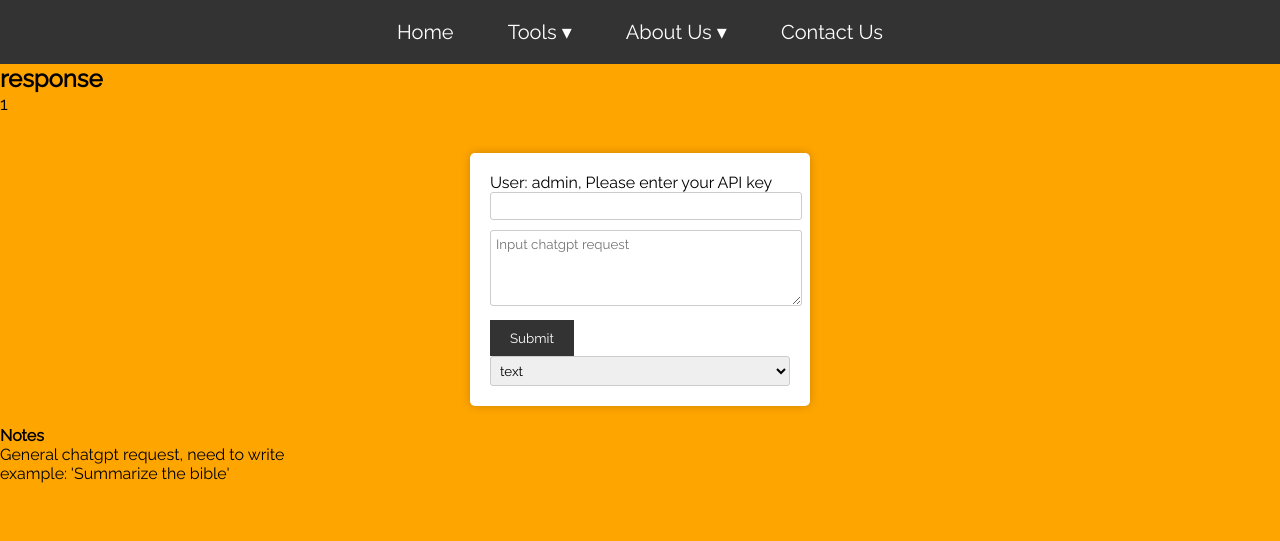
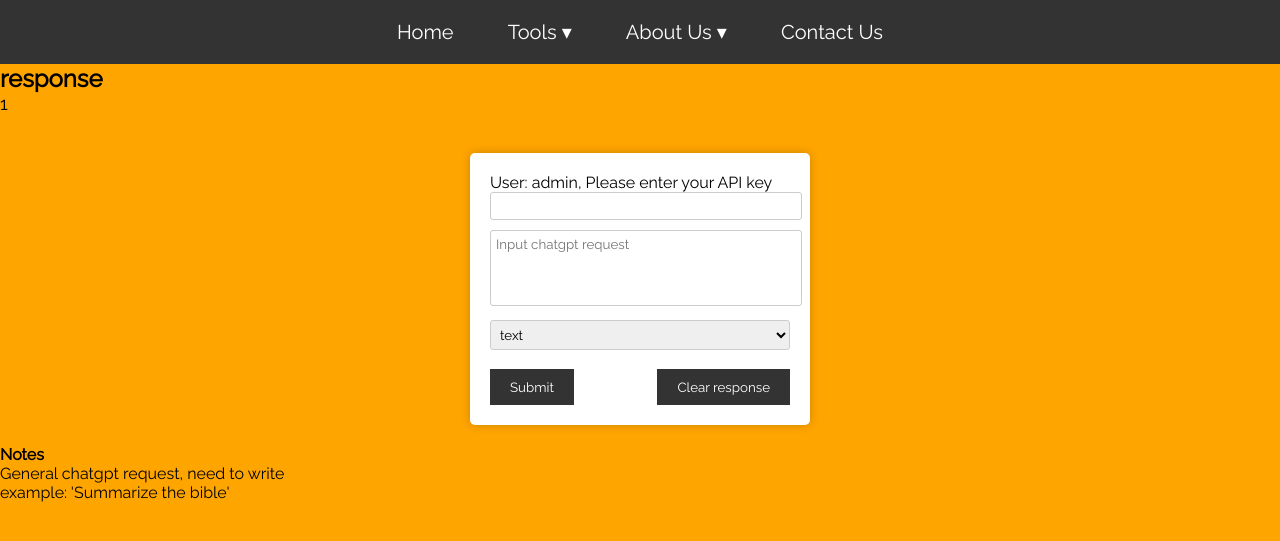
Before and after one commit to ethan-btst/cmpt276, a Flask app: page /chat in a window 1280 px wide. Shown: the top 541 px of the page. Run offline with Flask 3, Linux system fonts and the light colour scheme; the visitor is signed in with stand-in values (Sample User, id 1).

Commit message:
Added a clear response button

```diff
--- a/app.py
+++ b/app.py
@@ -51,11 +51,14 @@ def chat():
 
     # Processes chat request
     if request.method == "POST":
-        user_in = request.form["chatbox"]
-        type = request.form["type"]
-        api_key = request.form["api_key"]
+        if request.form["submit"] == "Submit":
+            user_in = request.form["chatbox"]
+            type = request.form["type"]
+            api_key = request.form["api_key"]
+            session["current_response"] = text_request(user_in,type,api_key)
 
-        session["current_response"] = text_request(user_in,type,api_key)
+        else:
+            session["current_response"] = ""
         return redirect(request.path)
 
     # Display result to page
--- a/static/css/style.css
+++ b/static/css/style.css
@@ -181,6 +181,16 @@ input[type="submit"] {
     font-family: 'Raleway', sans-serif;
 }
 
+input[type="submit"][value="Clear response"] {
+    background-color: #333;
+    color: #fff;
+    padding: 10px 20px;
+    border: none;
+    cursor: pointer;
+    font-family: 'Raleway', sans-serif;
+    float:right;
+}
+
 .result {
     font-size: 18px;
     margin: 0;
@@ -206,6 +216,7 @@ textarea[name="chatbox"] {
     border: 1px solid #ccc;
     border-radius: 3px;
     font-family: 'Raleway', sans-serif;
+    resize: none;
 }
 
 select[name="type"] {
--- a/templates/chat.html
+++ b/templates/chat.html
@@ -81,24 +81,28 @@
     <!-- Sessions should hold user api keys
         instead of needing to input manually -->
 
-    <!-- Chat gpt response -->
-    <section id="response">
+    <!-- Chat gpt response
+         empty if no response is given  -->
+    {% if result %}
+    <section id="Response">
         <h2>response</h2>
         <div class="result">{{ result }}</div><br>
     </section>
+    {% endif %}
 
     <!-- Way to interact with chat gpt -->
     <form action="/chat" method="post">
         User: {{userResponse}}, Please enter your API key  <input type="text" name="api_key"><br>
         <textarea rows="4" cols="50" name="chatbox" placeholder="Input chatgpt request"></textarea>
         <p>
-            <input type="submit" value="Submit" >
             <select name="type" id="request_type">
                 <option value="text">text</option>
                 <option value="youtube">youtube</option>
                 <option value="article">article</option>
             </select>
-        </p>
+        </p><br>
+            <input type="submit" name="submit" value="Submit" >
+            <input type="submit" name="submit" value="Clear response">
     </form>
 
     <h4>Notes</h4>
```
